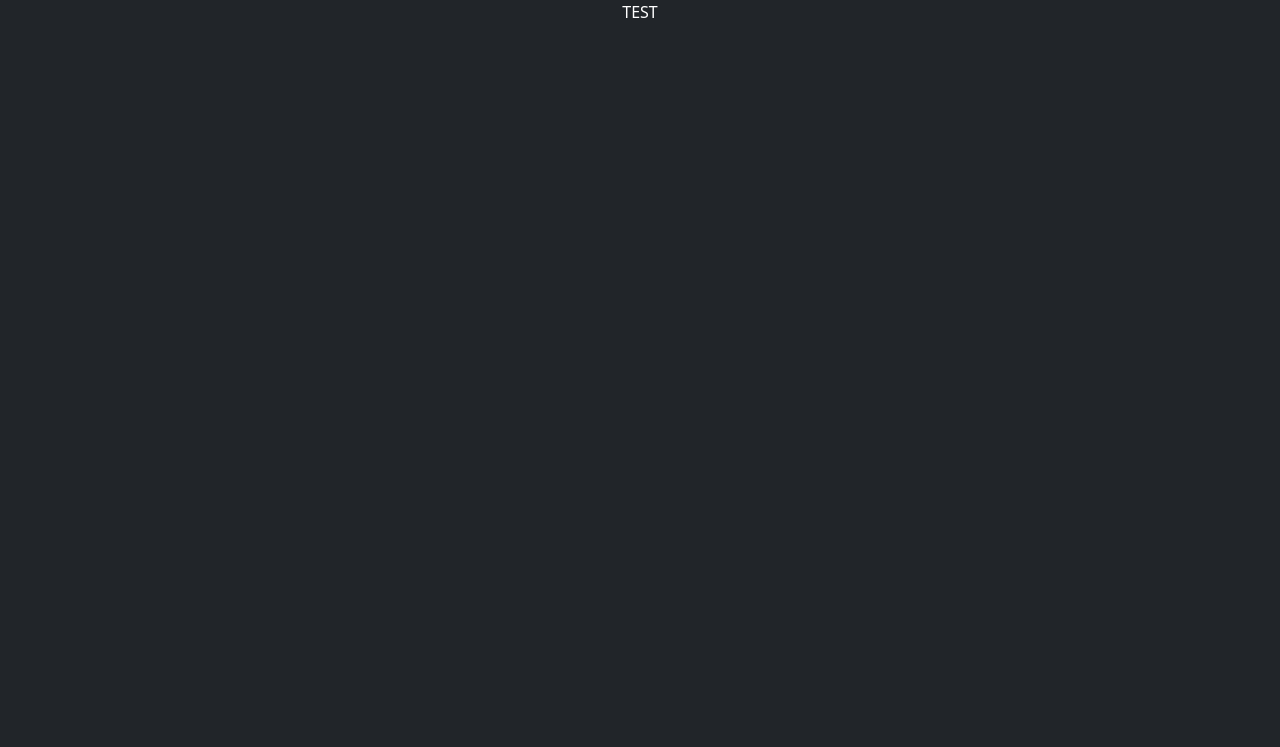
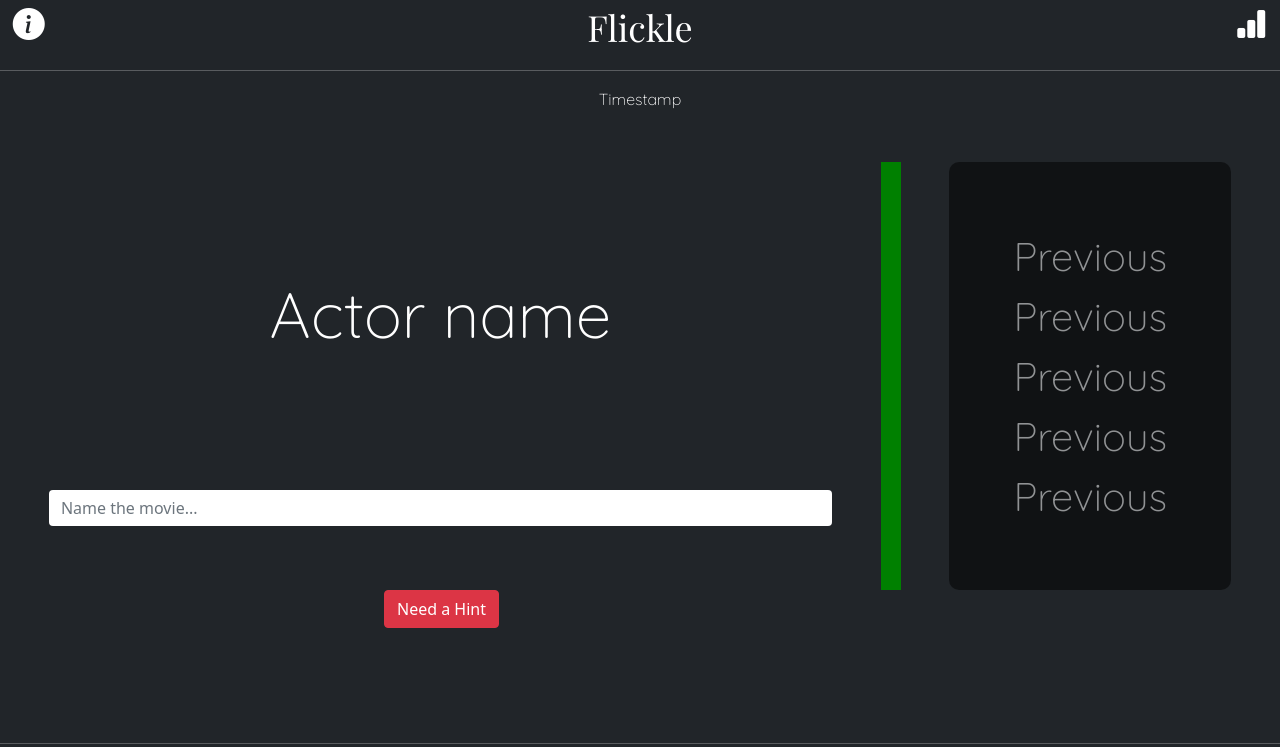
Before and after one commit to schrockben/FinalProject, a plain HTML site: page templates/index.html in a window 1280 px wide. Drawn offline with nearby package versions, Linux system fonts and the light colour scheme; a web font is replaced by a local one.

Commit message:
update to htm and css

```diff
--- a/static/styles.css
+++ b/static/styles.css
@@ -1,8 +1,100 @@
+@import url("https://cdn.jsdelivr.net/npm/bootstrap-icons@1.3.0/font/bootstrap-icons.css");
+
 main {
+  height: 80vh;
 
+}
+
+#flex-container1 {
+  display: flex;
+  justify-content: space-between;
+}
+
+#help {
+  padding-left: 1%;
+  font-size: 2rem;
+  color: white;
+}
+
+#scorehistory {
+  padding-right: 1%;
+  font-size: 2rem;
+  color: white;
 }
 
 .text {
   color: white;
   text-align: center;
+  font-family: 'Dongle', sans-serif;
+font-family: 'Playfair Display', serif;
+  font-size: 225%
 }
+
+.white {
+  color: white;
+}
+
+#timestamp {
+  text-align: center;
+  color: white;
+  font-family: 'Dongle', sans-serif;
+  font-family: 'Playfair Display', serif;
+  font-family: 'Quicksand', sans-serif;
+  font-size: 100%;
+  padding-bottom: 4%;
+}
+
+#flex-container2 {
+  display: flex;
+  justify-content: space-evenly;
+  max-height: 75vh;
+
+
+}
+
+#game-box {
+  flex: 0.8;
+  display: flex;
+  flex-direction: column;
+  justify-content: space-around;
+}
+
+.actor-name {
+  text-align: center;
+  color: white;
+  font-family: 'Dongle', sans-serif;
+  font-family: 'Playfair Display', serif;
+  font-family: 'Quicksand', sans-serif;
+  font-size: 5vw;
+  padding-top: 5%;
+}
+
+#previous-box {
+  padding: 5%;
+  border-radius: 10px;
+  background-color: black;
+  opacity: 0.5;
+
+}
+
+#vl {
+  border-left: 20px solid green;
+  max-height: 45vw;
+}
+
+.previous-actor {
+  text-align: center;
+  color: white;
+  font-family: 'Dongle', sans-serif;
+  font-family: 'Playfair Display', serif;
+  font-family: 'Quicksand', sans-serif;
+  font-size: 5vh;
+}
+
+#movie-guess {
+  border: none;
+}
+
+#hint {
+  margin-left: 30vw;
+}
--- a/templates/index.html
+++ b/templates/index.html
@@ -6,11 +6,47 @@
     <link href="https://cdn.jsdelivr.net/npm/bootstrap@5.1.3/dist/css/bootstrap.min.css" rel="stylesheet" integrity="sha384-1BmE4kWBq78iYhFldvKuhfTAU6auU8tT94WrHftjDbrCEXSU1oBoqyl2QvZ6jIW3" crossorigin="anonymous">
     <script type="text/javascript" src="/static/java.js"></script>
     </script>
+    <link rel="preconnect" href="https://fonts.googleapis.com">
+    <link rel="preconnect" href="https://fonts.gstatic.com" crossorigin>
+    <link href="https://fonts.googleapis.com/css2?family=Dongle:wght@300&family=Playfair+Display&display=swap" rel="stylesheet">
+
+    <link rel="preconnect" href="https://fonts.googleapis.com">
+    <link rel="preconnect" href="https://fonts.gstatic.com" crossorigin>
+    <link href="https://fonts.googleapis.com/css2?family=Dongle:wght@300&family=Playfair+Display&family=Quicksand:wght@300&display=swap" rel="stylesheet">
+
+    <meta name="viewport" content="width=device-width, initial-scale=1.0">
 </head>
+
 <body class="bg-dark">
-    <div class="text">TEST</div>
-    <hr>
-    <div>
+  <header>
+    <div id="flex-container1">
+      <a id="help" class="bi bi-info-circle-fill"></a>
+      <div class="text">Flickle</div>
+      <a id="scorehistory" class="bi bi-bar-chart-fill"></a>
     </div>
+  </header>
+  <hr class="white">
+  <main>
+    <div id="timestamp">Timestamp</div>
+      <div id="flex-container2">
+        <div id="game-box">
+          <div class="actor-name" >Actor name</div>
+          <form action="">
+            <input class="form-control" type="text" id="movie-guess" name="movie-guess" placeholder="Name the movie..." autocomplete="on"> <!-- Will use Jquery autocomplete UI -->
+          </form>
+        </div>
+        <div id="vl"></div> <!-- Making a vertical line-->
+        <div id="previous-box">
+          <div class="previous-actor">Previous</div>
+          <div class="previous-actor">Previous</div>
+          <div class="previous-actor">Previous</div>
+          <div class="previous-actor">Previous</div>
+          <div class="previous-actor">Previous</div>
+        </div>
+      </div>
+    <form action="">
+      <button class="btn btn-danger" type="button" name="hint" id="hint" >Need a Hint</button>
+    </form>
+  </main>
+  <hr class="white">
 </body>
-</html>
```
